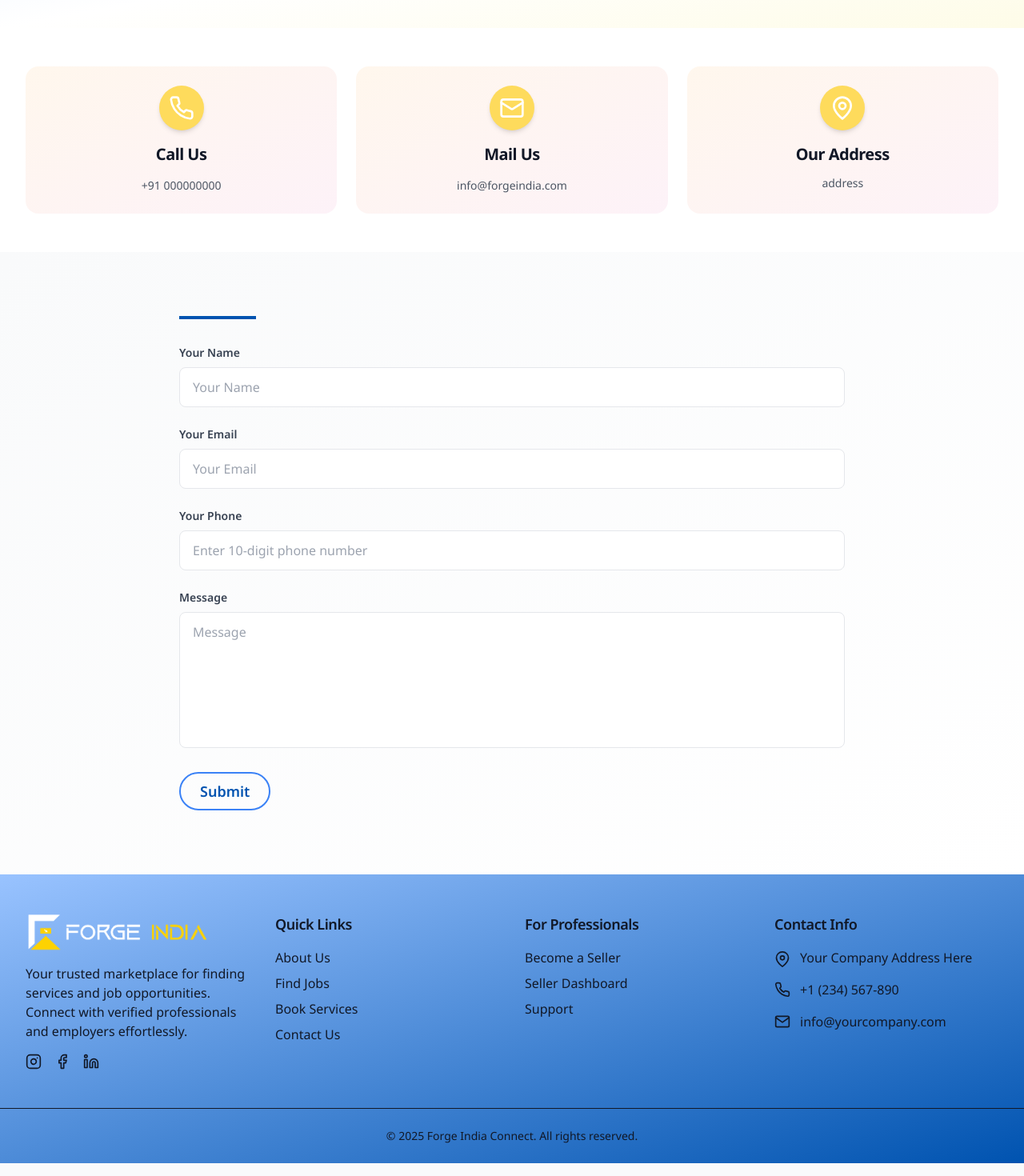
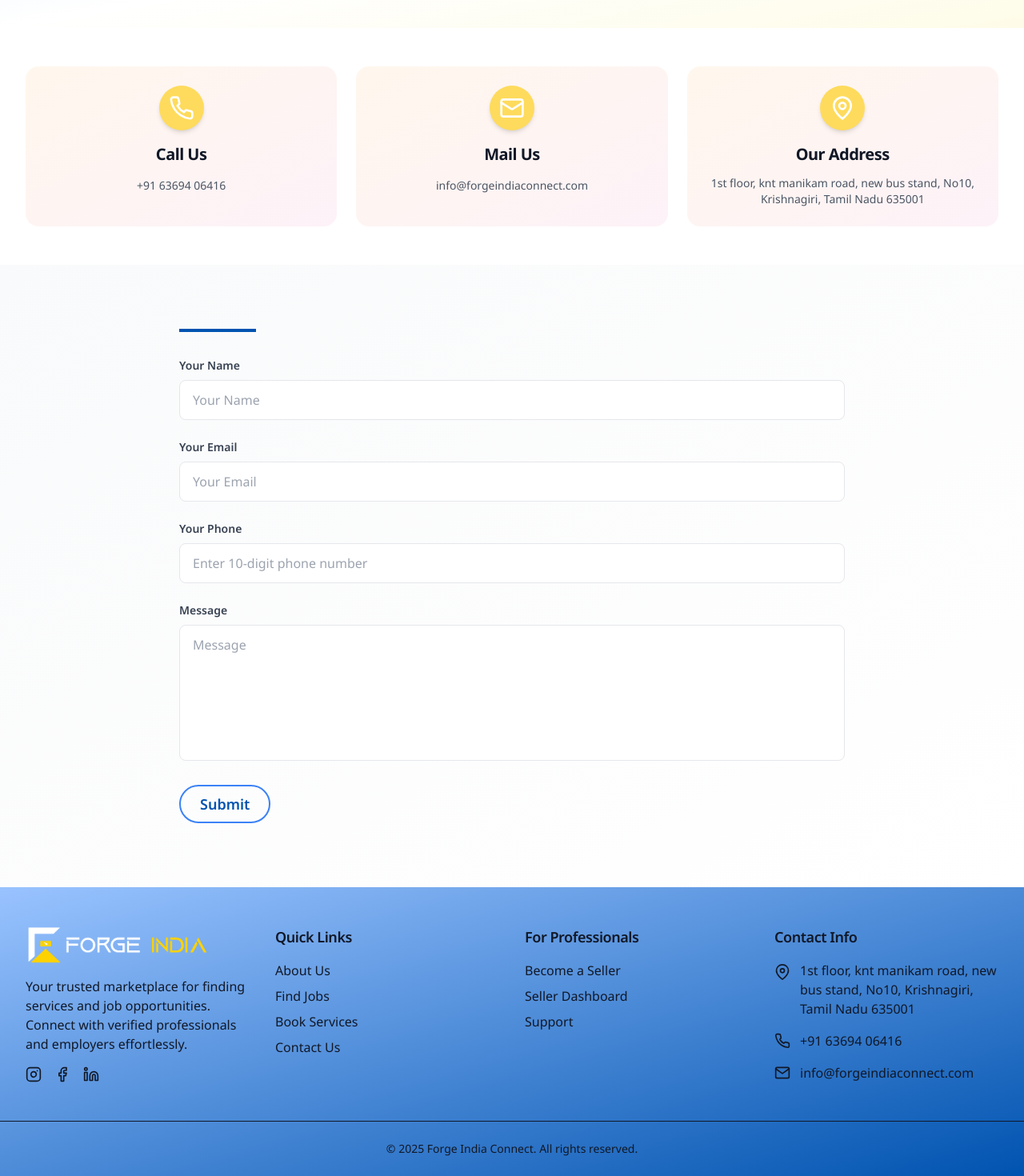
Before and after one commit to Antigraviity/connect-webapp, a Next.js app: page /contact in a window 1280 px wide. Shown: the part 277-1747 px from the top of the page at 80% size. Built offline with nearby package versions, Linux system fonts and the light colour scheme.

Commit message:
Homepage links and contact details updated

```diff
--- a/app/admin/page.tsx
+++ b/app/admin/page.tsx
@@ -59,6 +59,7 @@ export default function AdminDashboard() {
 
   useEffect(() => {
     fetchDashboardData();
+    document.title = "Admin Dashboard | Forge India Connect";
   }, []);
 
   const fetchDashboardData = async () => {
@@ -227,11 +228,10 @@ export default function AdminDashboard() {
                 <div className={`${stat.color} p-3 rounded-lg`}>
                   <Icon className="w-6 h-6 text-white" />
                 </div>
-                <div className={`flex items-center gap-1 px-2 py-1 rounded-full text-xs font-semibold ${
-                  stat.changeType === "increase"
-                    ? "bg-green-50 text-green-600"
-                    : "bg-red-50 text-red-600"
-                }`}>
+                <div className={`flex items-center gap-1 px-2 py-1 rounded-full text-xs font-semibold ${stat.changeType === "increase"
+                  ? "bg-green-50 text-green-600"
+                  : "bg-red-50 text-red-600"
+                  }`}>
                   {stat.changeType === "increase" ? (
                     <FiTrendingUp className="w-3 h-3" />
                   ) : (
--- a/app/buyer/dashboard/page.tsx
+++ b/app/buyer/dashboard/page.tsx
@@ -1293,6 +1293,7 @@ export default function BuyerDashboard() {
     try {
       const parsedUser = JSON.parse(userData);
       setUser(parsedUser);
+      document.title = "Buyer Dashboard | Forge India Connect";
     } catch (error) {
       console.error('❌ Invalid user data - redirecting to signin');
       localStorage.clear();
--- a/app/employer/dashboard/page.tsx
+++ b/app/employer/dashboard/page.tsx
@@ -11,6 +11,9 @@ export default function EmployerDashboardPage() {
   useEffect(() => {
     if (!loading && !user) {
       router.push('/signin');
+    }
+    if (user) {
+      document.title = "Employer Dashboard | Forge India Connect";
     }
   }, [user, loading, router]);
 
--- a/app/vendor/dashboard/page.tsx
+++ b/app/vendor/dashboard/page.tsx
@@ -694,6 +694,7 @@ export default function VendorDashboard() {
     const userData = localStorage.getItem('user');
     if (userData) {
       setUser(JSON.parse(userData));
+      document.title = "Seller Dashboard | Forge India Connect";
     } else {
       // No user found, redirect to login
       router.push('/signin');
--- a/components/about/AboutHero.tsx
+++ b/components/about/AboutHero.tsx
@@ -3,7 +3,7 @@ import { ChevronRight } from "lucide-react";
 
 export default function AboutHero() {
   return (
-    <section className="bg-gradient-to-br from-primary-50 via-white to-yellow-50 py-16">
+    <section className="bg-gradient-to-br from-primary-50 via-white to-yellow-50 pt-8 pb-16">
       <div className="max-w-7xl mx-auto px-4 sm:px-6 lg:px-8">
         {/* Breadcrumb */}
         <div className="flex items-center gap-2 text-sm text-gray-600 mb-6">
--- a/components/about/StartAsSeller.tsx
+++ b/components/about/StartAsSeller.tsx
@@ -36,7 +36,7 @@ export default function StartAsSeller() {
 
             {/* CTA Button */}
             <Link
-              href="/become-seller"
+              href="/auth/register?type=seller"
               className="inline-block bg-gradient-to-r from-primary-300 to-primary-500 text-white font-semibold px-8 py-4 rounded-full hover:shadow-lg transition-all duration-300 hover:scale-105"
             >
               Become a Seller
--- a/components/contact/ContactInfo.tsx
+++ b/components/contact/ContactInfo.tsx
@@ -20,7 +20,7 @@ const contactCards: ContactCard[] = [
     icon: Phone,
     title: "Call Us",
     details: [
-      { label: "+91 000000000", link: "tel:+910000000" },
+      { label: "+91 63694 06416", link: "tel:+916369406416" },
     ],
     bgColor: "bg-secondary-400",
     iconColor: "text-white",
@@ -29,7 +29,7 @@ const contactCards: ContactCard[] = [
     icon: Mail,
     title: "Mail Us",
     details: [
-      { label: "info@forgeindia.com", link: "mailto:info@forgeindia.com" },
+      { label: "info@forgeindiaconnect.com", link: "mailto:info@forgeindiaconnect.com" },
     ],
     bgColor: "bg-secondary-400",
     iconColor: "text-white",
@@ -38,7 +38,7 @@ const contactCards: ContactCard[] = [
     icon: MapPin,
     title: "Our Address",
     details: [
-      { label: "address" },
+      { label: "1st floor, knt manikam road, new bus stand, No10, Krishnagiri, Tamil Nadu 635001" },
     ],
     bgColor: "bg-secondary-400",
     iconColor: "text-white",
--- a/components/home/Newsletter.tsx
+++ b/components/home/Newsletter.tsx
@@ -26,24 +26,24 @@ export default function ContactUs() {
               <div className="flex items-center gap-3">
                 <Phone className="w-5 h-5 text-gray-700" />
                 <a
-                  href="tel:+910000000"
+                  href="tel:+916369406416"
                   className="text-gray-800 hover:text-blue-600 transition-colors"
                 >
-                  +91 000000000
+                  +91 63694 06416
                 </a>
               </div>
               <div className="flex items-center gap-3">
                 <Mail className="w-5 h-5 text-gray-700" />
                 <a
-                  href="mailto:info@forgeindia.com"
+                  href="mailto:info@forgeindiaconnect.com"
                   className="text-gray-800 hover:text-blue-600 transition-colors"
                 >
-                  info@forgeindia.com
+                  info@forgeindiaconnect.com
                 </a>
               </div>
               <div className="flex items-center gap-3">
                 <MapPin className="w-5 h-5 text-gray-700" />
-                <span>Chennai, Tamil Nadu, India</span>
+                <span>1st floor, knt manikam road, new bus stand, No10, Krishnagiri, Tamil Nadu 635001</span>
               </div>
             </div>
           </div>
--- a/components/shared/Footer.tsx
+++ b/components/shared/Footer.tsx
@@ -140,25 +140,25 @@ export default function Footer() {
               <li className="flex items-start space-x-3">
                 <FiMapPin className="w-5 h-5 mt-1 flex-shrink-0" />
                 <span>
-                  Your Company Address Here
+                  1st floor, knt manikam road, new bus stand, No10, Krishnagiri, Tamil Nadu 635001
                 </span>
               </li>
               <li className="flex items-center space-x-3">
                 <FiPhone className="w-5 h-5 flex-shrink-0" />
                 <a
-                  href="tel:+1234567890"
+                  href="tel:+916369406416"
                   className="hover:text-secondary-500 transition-colors"
                 >
-                  +1 (234) 567-890
+                  +91 63694 06416
                 </a>
               </li>
               <li className="flex items-center space-x-3">
                 <FiMail className="w-5 h-5 flex-shrink-0" />
                 <a
-                  href="mailto:info@yourcompany.com"
+                  href="mailto:info@forgeindiaconnect.com"
                   className="hover:text-secondary-500 transition-colors"
                 >
-                  info@yourcompany.com
+                  info@forgeindiaconnect.com
                 </a>
               </li>
             </ul>
```
Also changed, not shown: components/home/Hero.tsx (+12 -12 lines), components/signin/SignUpForm.tsx (+26 -51 lines).
